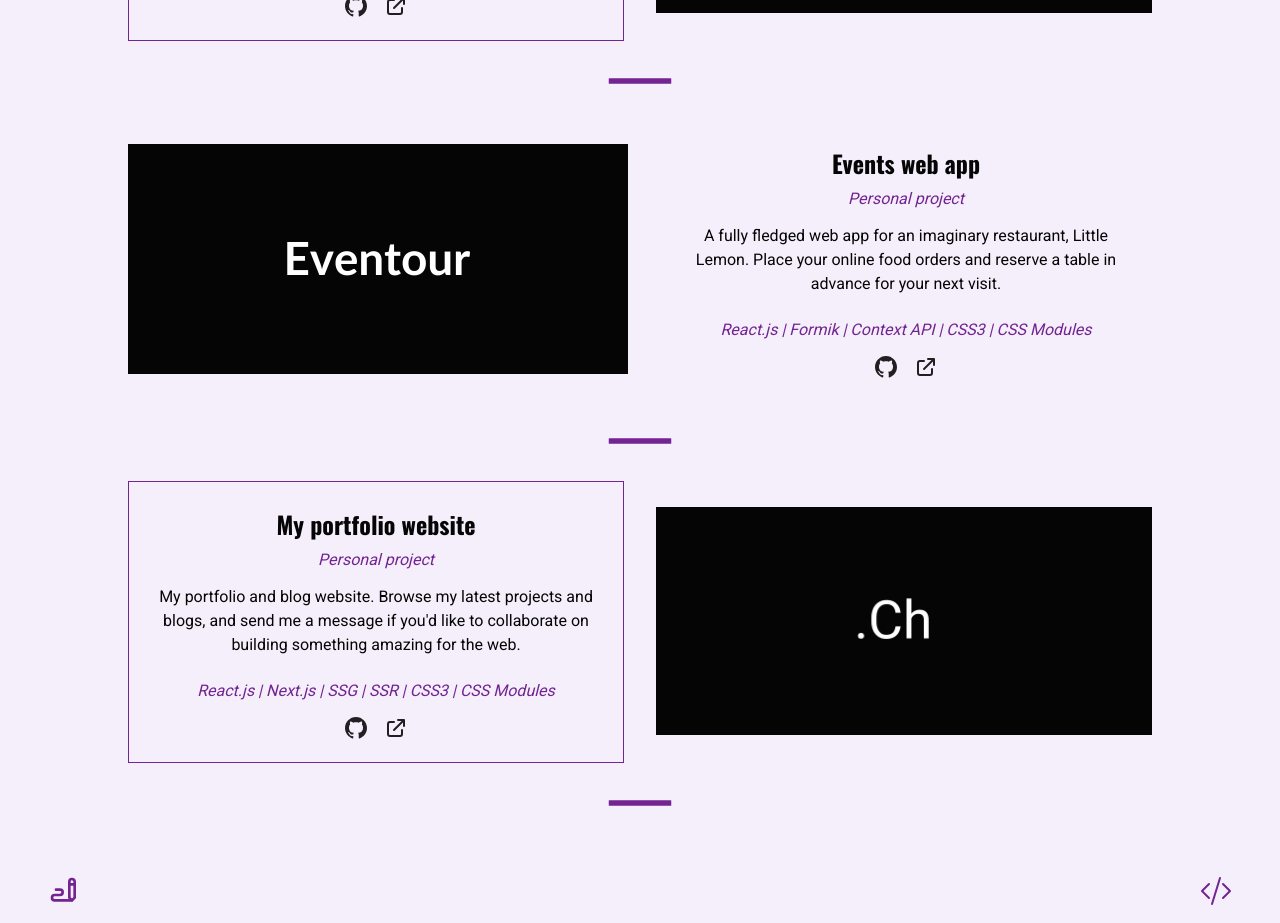
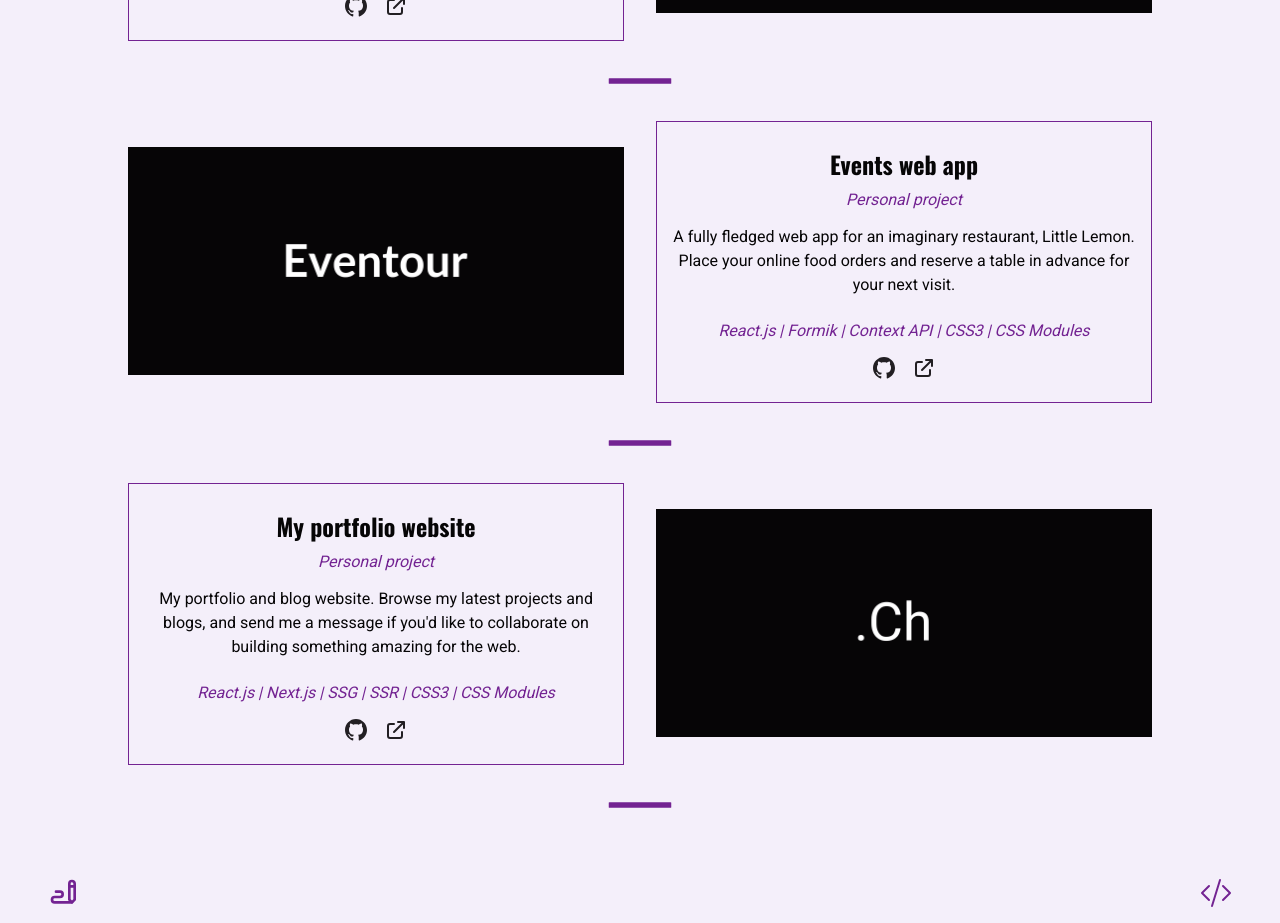
Before and after one commit to Chacho104/my-portfolio-blog-site, a Next.js app: page / in a window 1280 px wide. Shown: the part 2040-2963 px from the top of the page. Built offline with nearby package versions, Linux system fonts and the light colour scheme.

Commit message:
Define styles for useInView hook

```diff
--- a/components/projects/project-item.module.css
+++ b/components/projects/project-item.module.css
@@ -10,35 +10,71 @@
   align-items: center;
 }
 
-.image {
+.image,
+.image1 {
   width: 50%;
   max-height: 14.375rem;
   overflow: hidden;
   cursor: pointer;
+  opacity: 0;
 }
 
-.image img {
+.image {
+  transform: translateX(200px);
+}
+
+.image1 {
+  transform: translateX(-200px);
+}
+
+.image.inview,
+.image1.inview {
+  opacity: 1;
+  transform: none;
+  transition: all 0.9s ease-out 0.9s;
+}
+
+.image img,
+.image1 img {
   width: 100%;
+  max-width: 500px;
   height: auto;
   object-fit: cover;
 }
 
-.image img:hover {
-  opacity: 0.6;
+.text,
+.text1 {
+  width: 50%;
+  border: 1px solid var(--color-primary-400);
+  opacity: 0;
 }
 
 .text {
-  width: 50%;
-  border: 1px solid var(--color-primary-400);
+  transform: translateX(-200px);
+}
+
+.text1 {
+  transform: translateX(200px);
+}
+
+.text.inview,
+.text1.inview {
+  opacity: 1;
+  transform: none;
+  transition: all 0.9s ease-out 0s;
 }
 
 @media screen and (max-width: 768px) {
-  .image {
+  .image,
+  .image1 {
     display: none;
   }
 
-  .text {
+  .text,
+  .text1 {
     width: 100%;
+    transform: none;
+    opacity: 1;
   }
 }
 
```
